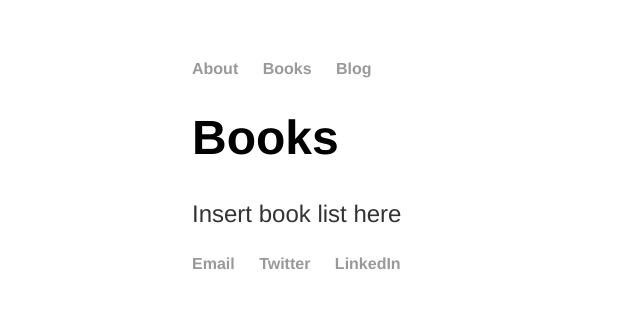
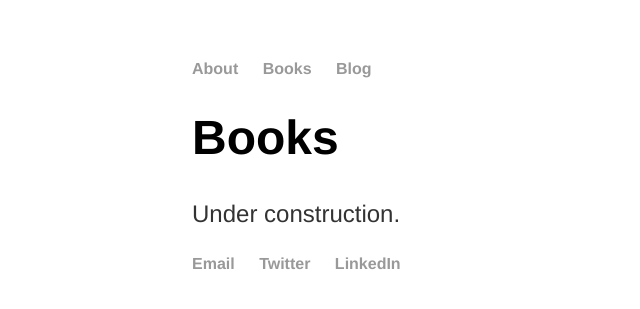
Before and after one commit to bstnel/bstnel.github.io, a Jekyll site: the page built from books/index.html, in a window 1280 px wide. Shown: the top 309 px of the page, without its empty margins (0-640 px from the left). Built offline with Jekyll 4.4.1, drawn with Linux system fonts in a browser that asks for light colours.

Commit message:
Update index.html

```diff
--- a/books/index.html
+++ b/books/index.html
@@ -4,5 +4,5 @@ title: Books
 ---
 <div class="Books">
 	<h1>Books</h1>
-	<p>Insert book list here</p>
+	<p>Under construction.</p>
 </div><!-- /.blurb -->
```
